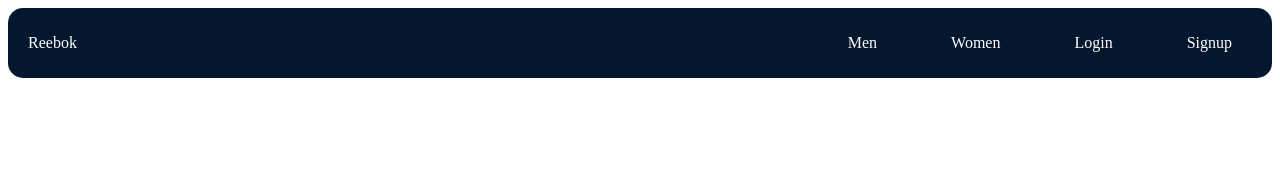
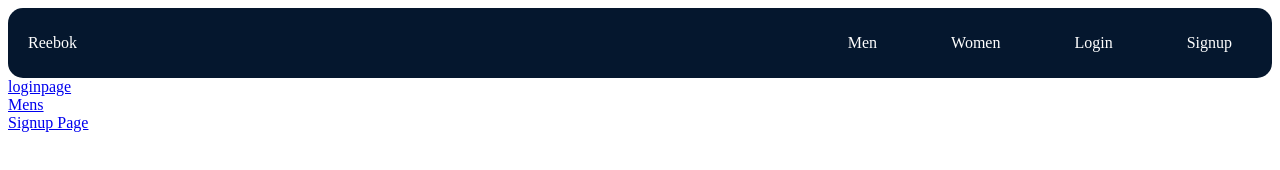
Before and after one commit to Adarsh-nihal/Team44, a plain HTML site: page navbar.html in a window 1280 px wide. Drawn offline with Linux system fonts and the light colour scheme.

Commit message:
linked pages

```diff
--- a/navbar.html
+++ b/navbar.html
@@ -32,6 +32,7 @@
             padding-right: 20px;
             color: white;
         }
+
     </style>
 
     <head>
@@ -54,3 +55,6 @@
 </body>
 
 </html>
+<a href="http://127.0.0.1:5500/loginpage.html">loginpage</a></br>
+<a href="http://127.0.0.1:5500/mens.html">Mens</a></br>
+<a href="http://127.0.0.1:5500/signup.html">Signup Page</a>
```
